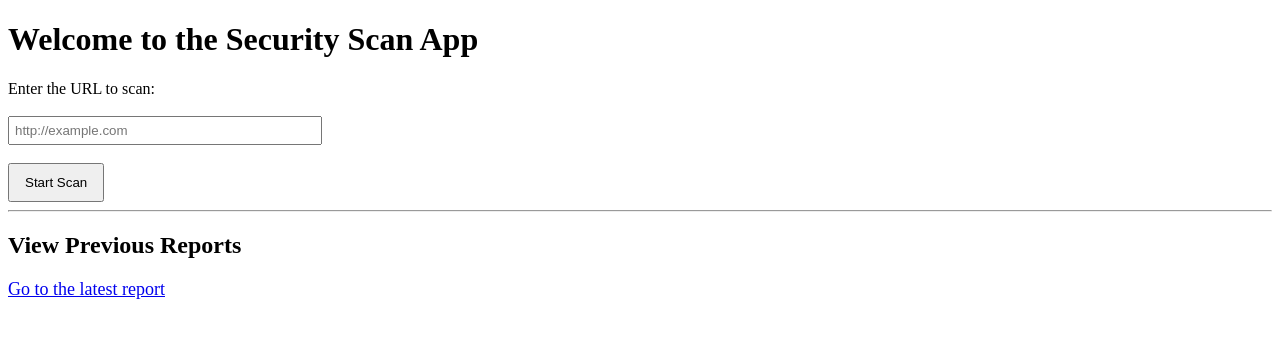
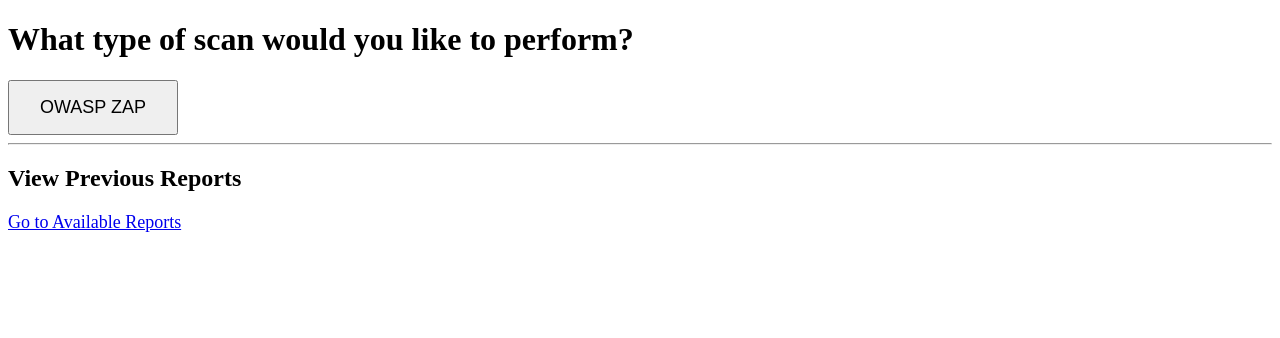
Before and after one commit to HeyHamjoe/security-scan-app, a Flask app: page / in a window 1280 px wide. Shown: the top 338 px of the page. Run offline with Flask 3, Linux system fonts and the light colour scheme; parts of the project's set-up code (start-up, migrations or seed data) failed here and were passed over.

Commit message:
Store historical reports and add button on home page

```diff
--- a/app.py
+++ b/app.py
@@ -2,6 +2,7 @@
 from zapv2 import ZAPv2
 import time
 import os
+from datetime import datetime
 
 app = Flask(__name__)
 
@@ -19,6 +20,10 @@
 @app.route('/')
 def home():
     return render_template('index.html')
+
+@app.route('/zap-scan')
+def zap_scan_form():
+    return render_template('zap_scan.html')
 
 @app.route('/scan', methods=['POST'])
 def run_scan():
@@ -47,21 +52,34 @@
 
     print("Scan completed. Generating report.")
 
-    # Generate the HTML report
-    report_file = f"{REPORT_PATH}/zap_report.html"
+    # Generate the report filename with timestamp
+    timestamp = datetime.now().strftime("%Y%m%d_%H%M%S")
+    report_file = f"{REPORT_PATH}/zap_report_{timestamp}.html"
+
+    # Generate and save the HTML report
     with open(report_file, "w") as f:
         f.write(zap.core.htmlreport())
 
-    return redirect(url_for('serve_report'))
+    print(f"Report saved as {report_file}")
 
-# Serve the generated HTML report
-@app.route('/report', methods=['GET'])
-def serve_report():
-    report_file = f"{REPORT_PATH}/zap_report.html"
+    return redirect(url_for('list_reports'))
+
+@app.route('/reports', methods=['GET'])
+def list_reports():
+    # List all HTML reports in the reports directory
+    reports = [
+        report for report in os.listdir(REPORT_PATH) if report.endswith(".html")
+    ]
+    reports.sort(reverse=True)  # Sort by most recent first
+    return render_template('report_list.html', reports=reports)
+
+@app.route('/reports/view/<filename>', methods=['GET'])
+def view_report(filename):
+    report_file = os.path.join(REPORT_PATH, filename)
     if os.path.exists(report_file):
         return send_file(report_file, mimetype='text/html')
     else:
-        return jsonify({"error": "Report not found. Run a scan first."}), 404
+        return jsonify({"error": "Report not found"}), 404
 
 if __name__ == '__main__':
     app.run(host='0.0.0.0', port=5000)
--- a/templates/index.html
+++ b/templates/index.html
@@ -6,15 +6,15 @@
     <title>Security Scan App</title>
 </head>
 <body>
-    <h1>Welcome to the Security Scan App</h1>
-    <form action="/scan" method="POST">
-        <label for="url">Enter the URL to scan:</label><br><br>
-        <input type="text" id="url" name="url" placeholder="http://example.com" required style="width: 300px; padding: 5px;"><br><br>
-        <button type="submit" style="padding: 10px 15px;">Start Scan</button>
+    <h1>What type of scan would you like to perform?</h1>
+
+    <!-- Button to navigate to the OWASP ZAP scan form -->
+    <form action="/zap-scan" method="GET">
+        <button type="submit" style="padding: 15px 30px; font-size: 18px;">OWASP ZAP</button>
     </form>
 
     <hr>
     <h2>View Previous Reports</h2>
-    <p><a href="/report" style="font-size: 18px;">Go to the latest report</a></p>
+    <p><a href="/reports" style="font-size: 18px;">Go to Available Reports</a></p>
 </body>
 </html>
```
Also changed, not shown: templates/report_list.html (added, +21 -0 lines), templates/zap_scan.html (added, +20 -0 lines).
